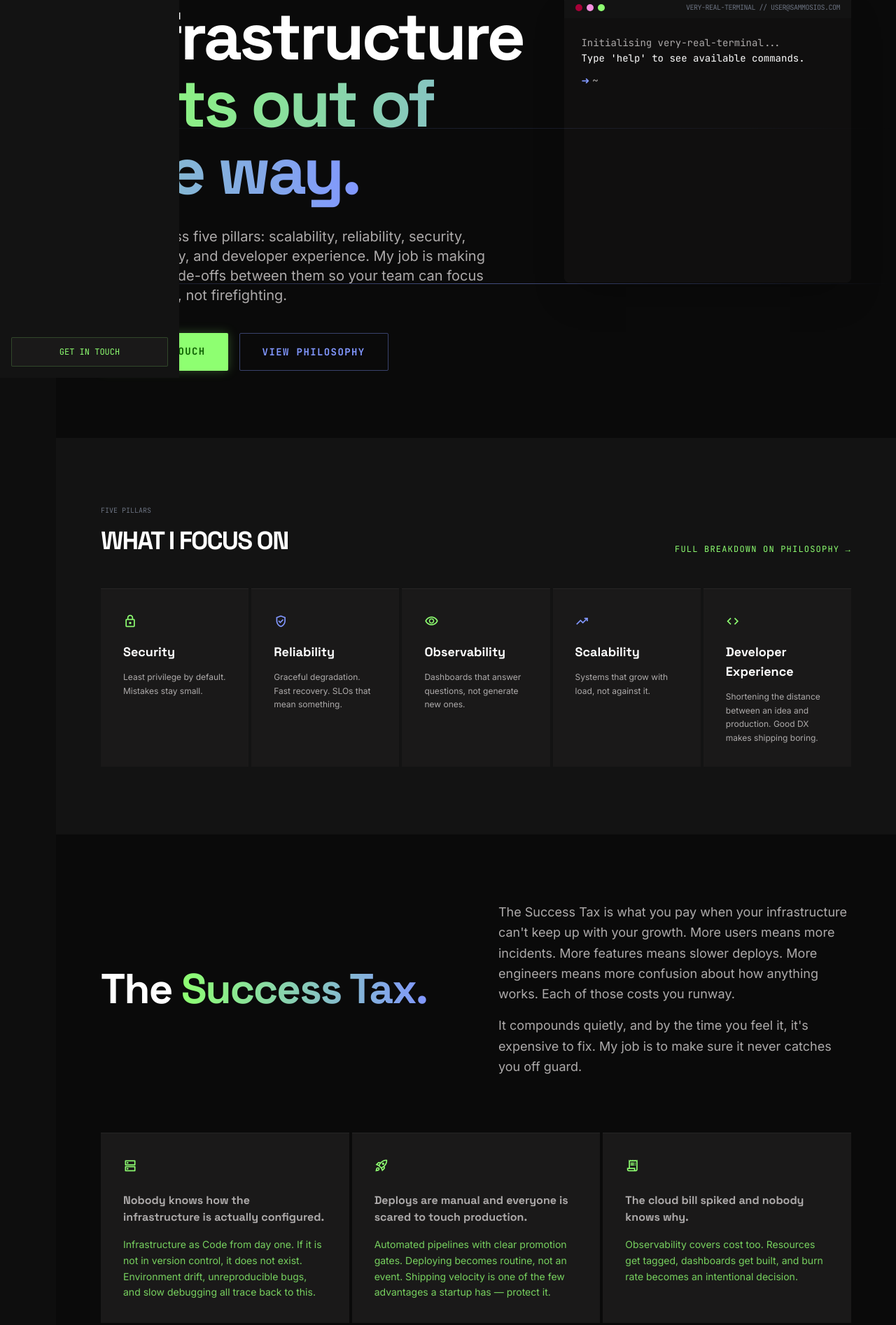
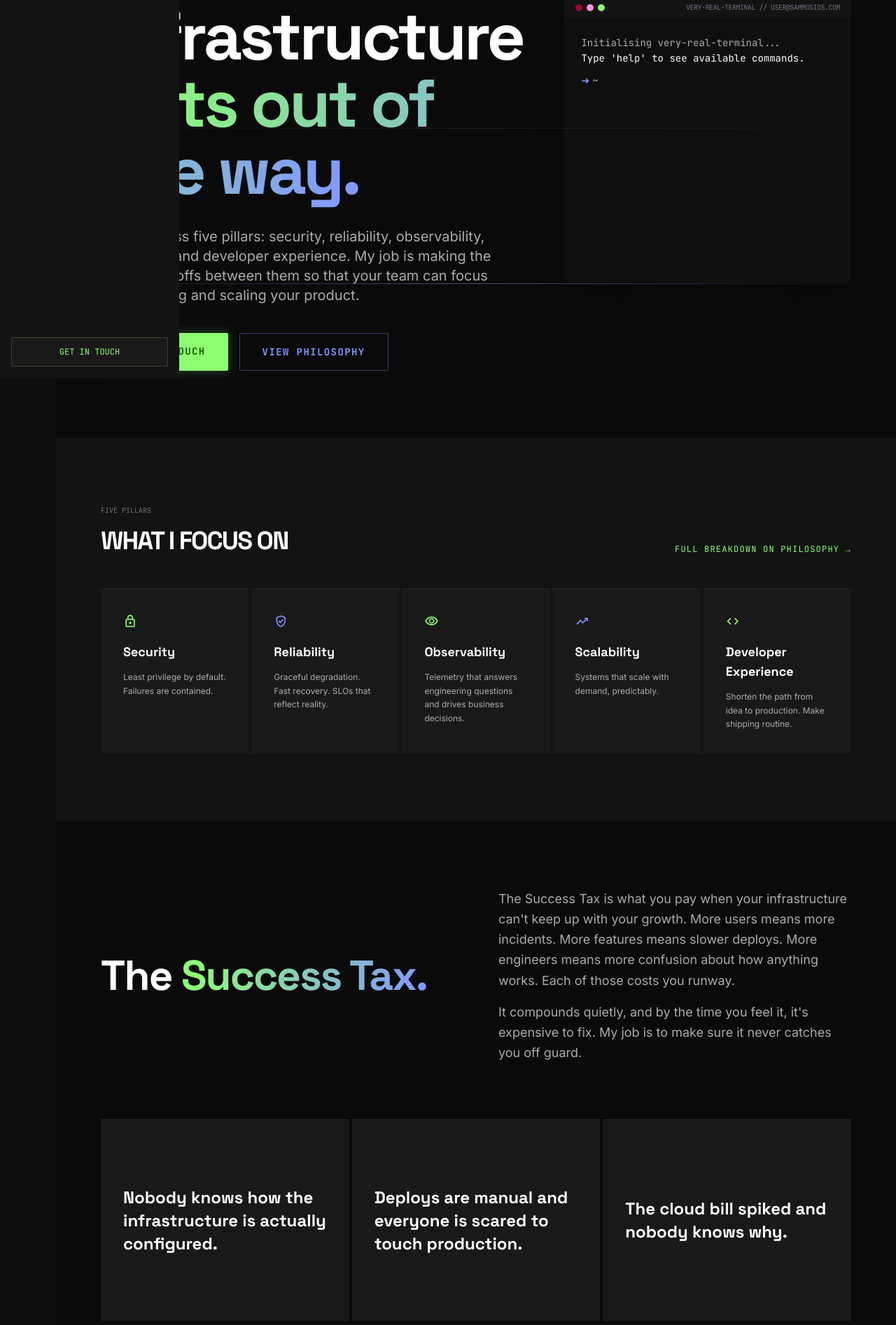
Before and after one commit to sammosios/welcome, a React (Vite) app: page / in a window 1280 px wide. Shown: the part 260-2154 px from the top of the page at 70% size. Built offline with nearby package versions, Linux system fonts and the light colour scheme.

Commit message:
chore: improves text content

```diff
--- a/src/App.tsx
+++ b/src/App.tsx
@@ -3,7 +3,7 @@ import TopNavBar from './components/TopNavBar'
 import SideNavBar from './components/SideNavBar'
 import Footer from './components/Footer'
 import ScrollToTop from './components/ScrollToTop'
-import ManifestoPage from './pages/ManifestoPage'
+import HomePage from './pages/HomePage'
 import PhilosophyPage from './pages/PhilosophyPage'
 import StackPage from './pages/StackPage'
 import ConsultPage from './pages/ConsultPage'
@@ -17,7 +17,7 @@ export default function App() {
 
       <main className="md:ml-20 min-h-screen relative overflow-hidden bg-[#0A0A0A]">
         <Routes>
-          <Route path="/" element={<ManifestoPage />} />
+          <Route path="/" element={<HomePage />} />
           <Route path="/philosophy" element={<PhilosophyPage />} />
           <Route path="/stack" element={<StackPage />} />
           <Route path="/consult" element={<ConsultPage />} />
--- a/src/components/HeroSection.tsx
+++ b/src/components/HeroSection.tsx
@@ -32,9 +32,9 @@ export default function HeroSection() {
         </h1>
 
         <p className="text-on-surface-variant text-lg md:text-xl max-w-xl mb-10 leading-relaxed">
-          I work across five pillars: scalability, reliability, security, observability, and
-          developer experience. My job is making the right trade-offs between them so your team can
-          focus on shipping, not firefighting.
+          I work across five pillars: security, reliability, observability, scalability, and
+          developer experience. My job is making the right trade-offs between them so that your team can focus
+          on improving and scaling your product.
         </p>
 
         <div className="flex flex-wrap gap-4">
--- a/src/components/PillarsOverview.tsx
+++ b/src/components/PillarsOverview.tsx
@@ -5,32 +5,32 @@ const pillars = [
     name: 'Security',
     icon: 'lock',
     color: 'text-primary',
-    summary: 'Least privilege by default. Mistakes stay small.',
+    summary: 'Least privilege by default. Failures are contained.',
   },
   {
     name: 'Reliability',
     icon: 'verified_user',
     color: 'text-secondary',
-    summary: 'Graceful degradation. Fast recovery. SLOs that mean something.',
+    summary: 'Graceful degradation. Fast recovery. SLOs that reflect reality.',
   },
   {
     name: 'Observability',
     icon: 'visibility',
     color: 'text-primary',
-    summary: 'Dashboards that answer questions, not generate new ones.',
+    summary: 'Telemetry that answers engineering questions and drives business decisions.',
   },
   {
     name: 'Scalability',
     icon: 'trending_up',
     color: 'text-secondary',
-    summary: 'Systems that grow with load, not against it.',
+    summary: 'Systems that scale with demand, predictably.',
   },
   {
     name: 'Developer Experience',
     icon: 'code',
     color: 'text-primary',
     summary:
-      'Shortening the distance between an idea and production. Good DX makes shipping boring.',
+      'Shorten the path from idea to production. Make shipping routine.',
   },
 ]
 
--- a/src/components/StartupProblems.tsx
+++ b/src/components/StartupProblems.tsx
@@ -2,19 +2,19 @@ const problems = [
   {
     problem: 'Nobody knows how the infrastructure is actually configured.',
     response:
-      'Infrastructure as Code from day one. If it is not in version control, it does not exist. Environment drift, unreproducible bugs, and slow debugging all trace back to this.',
+      'Infrastructure as Code from day one. Every environment is reproducible, every change is traceable.',
     icon: 'dns',
   },
   {
     problem: 'Deploys are manual and everyone is scared to touch production.',
     response:
-      'Automated pipelines with clear promotion gates. Deploying becomes routine, not an event. Shipping velocity is one of the few advantages a startup has — protect it.',
+      'Automated pipelines with clear promotion gates. Shipping velocity is a key advantage of your startup. Protect it.',
     icon: 'rocket_launch',
   },
   {
     problem: 'The cloud bill spiked and nobody knows why.',
     response:
-      'Observability covers cost too. Resources get tagged, dashboards get built, and burn rate becomes an intentional decision.',
+      'Full visibility into where every dollar goes. Burn rate becomes a deliberate, informed decision.',
     icon: 'receipt_long',
   },
 ]
@@ -52,15 +52,19 @@ export default function StartupProblems() {
           {problems.map((p) => (
             <div
               key={p.problem}
-              className="bg-surface-container border-t border-white/5 p-8 hover:bg-surface-container-high transition-all group"
+              className="relative bg-surface-container border-t border-white/5 overflow-hidden group cursor-default h-72"
             >
-              <span className="material-symbols-outlined text-xl text-primary mb-6 block">
-                {p.icon}
-              </span>
-              <p className="font-headline text-base font-bold mb-4 text-on-surface-variant group-hover:text-on-surface transition-colors">
-                {p.problem}
-              </p>
-              <p className="text-sm text-primary/80 leading-relaxed">{p.response}</p>
+              {/* Problem statement — centered, shifts up on hover */}
+              <div className="absolute inset-x-8 inset-y-0 flex items-center transition-transform duration-500 ease-out group-hover:-translate-y-14">
+                <p className="font-headline text-2xl font-bold leading-snug text-on-surface transition-colors duration-500 ease-out group-hover:text-on-surface-variant">
+                  {p.problem}
+                </p>
+              </div>
+
+              {/* Response text — slides up from below on hover */}
+              <div className="absolute inset-x-8 bottom-8 opacity-0 translate-y-4 transition-all duration-500 ease-out group-hover:opacity-100 group-hover:translate-y-0">
+                <p className="text-base text-primary/80 leading-relaxed">{p.response}</p>
+              </div>
             </div>
           ))}
         </div>
--- a/src/pages/PhilosophyPage.tsx
+++ b/src/pages/PhilosophyPage.tsx
@@ -113,7 +113,7 @@ const approach = [
     index: '04',
     label: 'AUTOMATE',
     title: 'If you did it twice, it should be a script.',
-    body: "And if it is a script, it should be a pipeline. Tribal knowledge that lives only in someone's head is a liability.",
+    body: "And if it is a script, it should be a pipeline. And if it is a pipeline, it can be run, extended and reused by everyone.",
     color: 'text-secondary',
   },
 ]
--- a/src/pages/StackPage.tsx
+++ b/src/pages/StackPage.tsx
@@ -49,7 +49,7 @@ const toolGroups = [
     tools: [
       { name: 'Terraform', note: 'Primary IaC tool', simpleIcon: siTerraform },
       { name: 'AWS', note: 'Primary cloud provider', materialIcon: 'cloud' },
-      { name: 'Multi-env', note: 'Reproducible environments across dev, staging, prod', materialIcon: 'lan' },
+      // { name: 'Multi-env', note: 'Reproducible across multiple environments', materialIcon: 'lan' },
     ] as Tool[],
   },
   {
@@ -57,12 +57,12 @@ const toolGroups = [
     icon: 'deployed_code',
     color: 'text-secondary',
     border: 'border-secondary/20',
-    note: 'Running containers at scale means understanding scheduling, networking, and failure domains. Not just writing manifests. GitOps closes the loop between code and cluster state.',
+    note: 'Running containers at scale means understanding scheduling, networking, and failure domains.',
     tools: [
+      { name: 'Docker', note: 'Containerisation', simpleIcon: siDocker },
       { name: 'Kubernetes', note: 'Container orchestration', simpleIcon: siKubernetes },
-      { name: 'Docker', note: 'Containerisation', simpleIcon: siDocker },
+      { name: 'Flux', note: 'GitOps', simpleIcon: siFlux },
       { name: 'AWS Fargate', note: 'Serverless containers', materialIcon: 'memory' },
-      { name: 'Flux', note: 'GitOps', simpleIcon: siFlux },
     ] as Tool[],
   },
   {
@@ -70,7 +70,7 @@ const toolGroups = [
     icon: 'rocket_launch',
     color: 'text-primary',
     border: 'border-primary/20',
-    note: 'Pipelines are the enforcement layer for everything else: tests, security checks, release conventions. Good scripting is what makes automation composable.',
+    note: 'Pipelines are the enforcement layer for everything else: tests, security checks, release conventions. Good scripting is key.',
     tools: [
       { name: 'GitHub Actions', note: 'Primary CI/CD platform', simpleIcon: siGithubactions },
       { name: 'Scripting', note: 'Bash, Python, JavaScript', simpleIcon: siGnubash },
@@ -96,10 +96,10 @@ const toolGroups = [
     border: 'border-primary/20',
     note: 'Defaults matter more than tooling. The goal is systems that fail small, recover fast, and never hand out more access than necessary.',
     tools: [
+      { name: 'Network segmentation', note: 'Blast radius control', materialIcon: 'hub' },
       { name: 'IAM', note: 'Least-privilege access', materialIcon: 'manage_accounts' },
       { name: 'Secrets management', note: 'Scoping and rotation', materialIcon: 'key' },
-      { name: 'Network segmentation', note: 'Blast radius control', materialIcon: 'firewall' },
-      { name: 'SLO design', note: 'Reliability contracts', materialIcon: 'speed' },
+      { name: 'SLA/SLO design', note: 'Reliability contracts', materialIcon: 'speed' },
     ] as Tool[],
   },
 ]
@@ -135,10 +135,10 @@ export default function StackPage() {
               Academic Background
             </div>
             <p className="text-on-surface-variant leading-relaxed">
-              MSc in Distributed Systems, with a focus on building software at scale while
-              balancing fault-tolerance with performance. The program covers concepts like consensus
-              protocols, replicated state machines, CRDTs, and distributed shared memory. You do not
-              need to know these to use cloud tools. But knowing them changes how you reason about
+              MSc in Distributed Systems: specializing in building scalable systems while
+              balancing fault-tolerance and performance. Among others, the program covers concepts like consensus
+              protocols, replicated state machines, CRDTs, and distributed shared memory.
+              Of course, you do not need to know these to use cloud tools. But understanding them changes how you reason about
               failure, consistency, and trade-offs when designing systems that actually hold up.
             </p>
           </div>
```
Also changed, not shown: src/pages/HomePage.tsx (renamed from src/pages/ManifestoPage.tsx).
